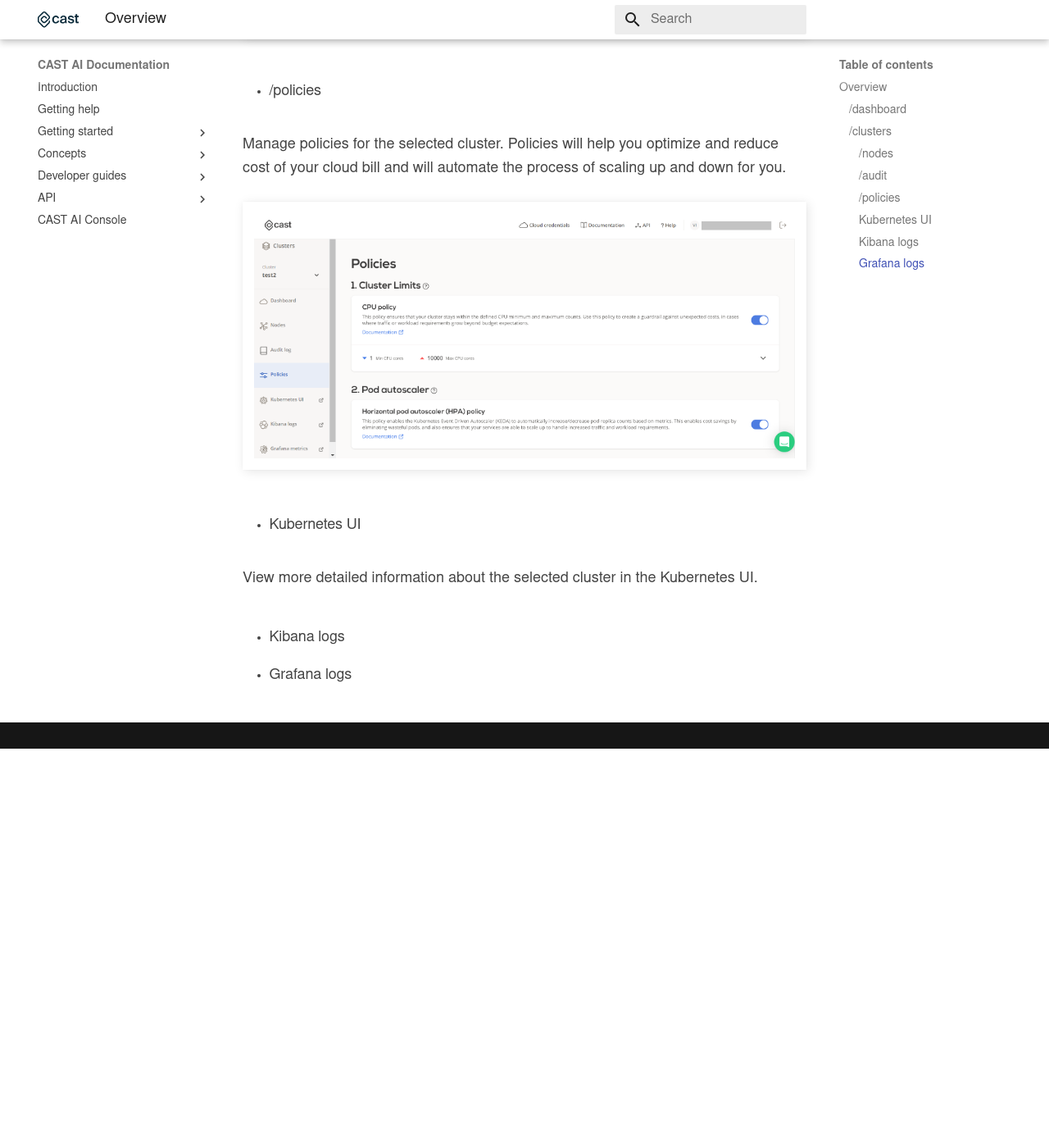
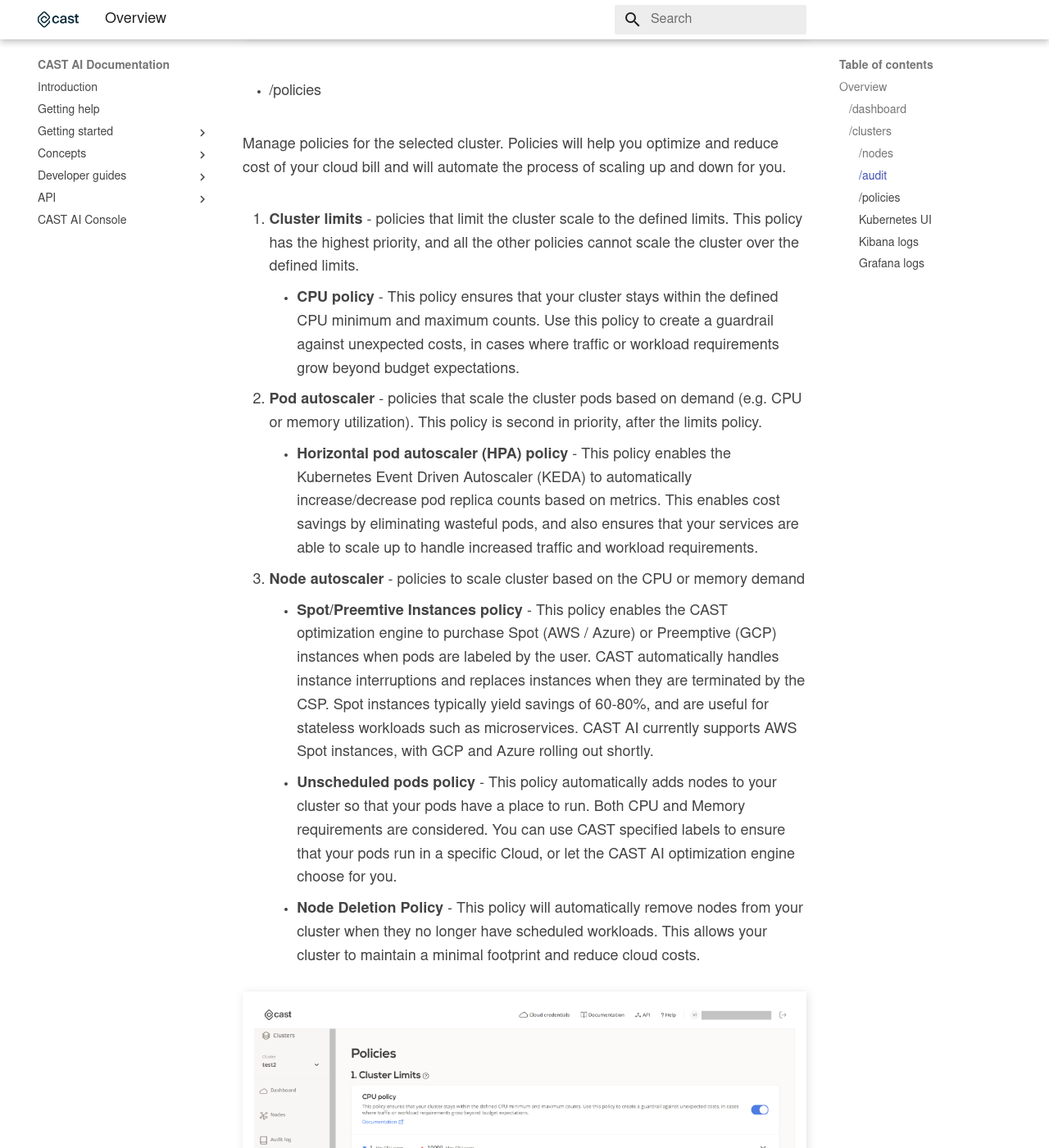
Before and after one commit to castai/docs, an MkDocs documentation site: the page built from docs/Dashboard Overview/Overview.md, in a window 1280 px wide and 1400 px high, scrolled down 2956 px. Shown: the whole window at 82% size. Built offline with MkDocs 1.6.1 and Material for MkDocs 9.7.7, drawn with Linux system fonts in a browser that asks for light colours; some web fonts are replaced; before the commit the page ends 3869 px from its top, so only the background shows below that.

Commit message:
Update Overview.md

```diff
--- a/docs/Dashboard Overview/Overview.md
+++ b/docs/Dashboard Overview/Overview.md
@@ -50,6 +50,17 @@
 
   Manage policies for the selected cluster. Policies will help you optimize and reduce cost of your cloud bill and will automate the process of scaling up and down for you.
 
+  1. **Cluster limits** - policies that limit the cluster scale to the defined limits. This policy has the highest priority, and all the other policies cannot scale the cluster over the defined limits.
+     - **CPU policy** - This policy ensures that your cluster stays within the defined CPU minimum and maximum counts. Use this policy to create a guardrail against unexpected costs, in cases where traffic or workload requirements grow beyond budget expectations.
+
+  2. **Pod autoscaler** - policies that scale the cluster pods based on demand (e.g. CPU or memory utilization). This policy is second in priority, after the limits policy.
+     - **Horizontal pod autoscaler (HPA) policy** - This policy enables the Kubernetes Event Driven Autoscaler (KEDA) to automatically increase/decrease pod replica counts based on metrics. This enables cost savings by eliminating wasteful pods, and also ensures that your services are able to scale up to handle increased traffic and workload requirements.
+
+  3. **Node autoscaler** - policies to scale cluster based on the CPU or memory demand
+     - **Spot/Preemtive Instances policy** - This policy enables the CAST optimization engine to purchase Spot (AWS / Azure) or Preemptive (GCP) instances when pods are labeled by the user. CAST automatically handles instance interruptions and replaces instances when they are terminated by the CSP. Spot instances typically yield savings of 60-80%, and are useful for stateless workloads such as microservices. CAST AI currently supports AWS Spot instances, with GCP and Azure rolling out shortly.
+     - **Unscheduled pods policy** - This policy automatically adds nodes to your cluster so that your pods have a place to run. Both CPU and Memory requirements are considered. You can use CAST specified labels to ensure that your pods run in a specific Cloud, or let the CAST AI optimization engine choose for you.
+     - **Node Deletion Policy** - This policy will automatically remove nodes from your cluster when they no longer have scheduled workloads. This allows your cluster to maintain a minimal footprint and reduce cloud costs.
+
 ![](images/policies.png)
 
   - #### Kubernetes UI
```
